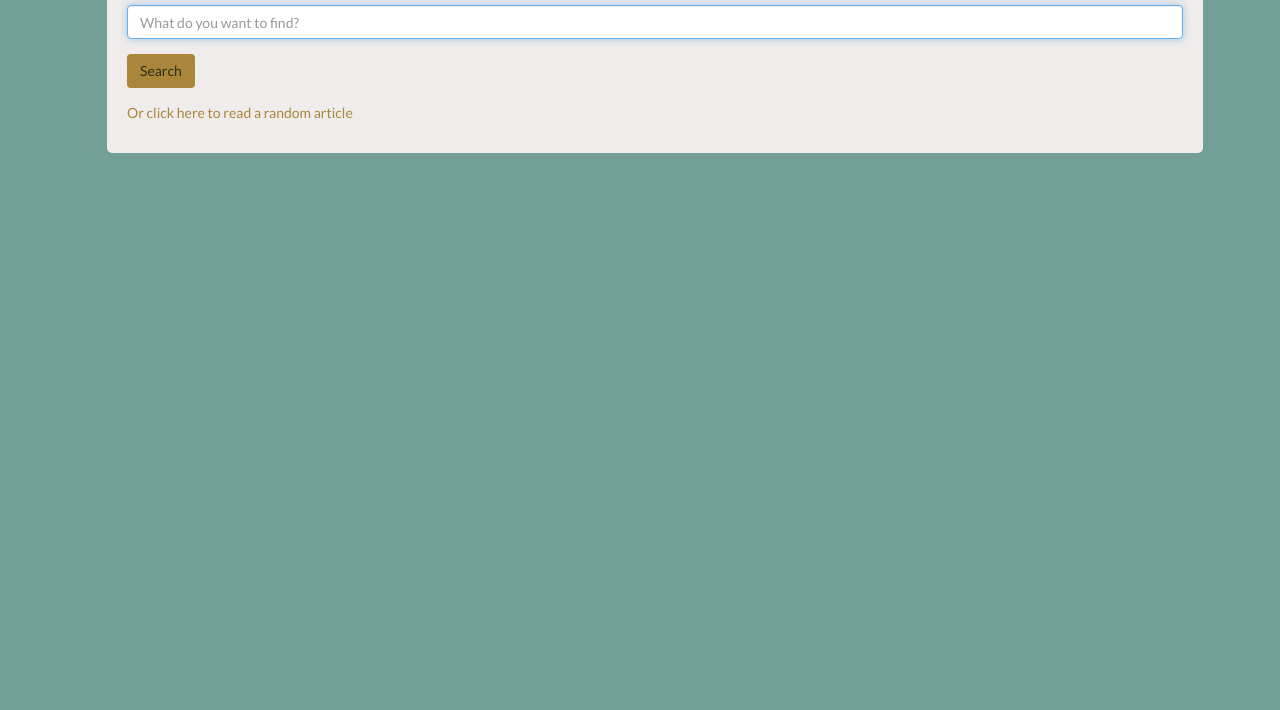
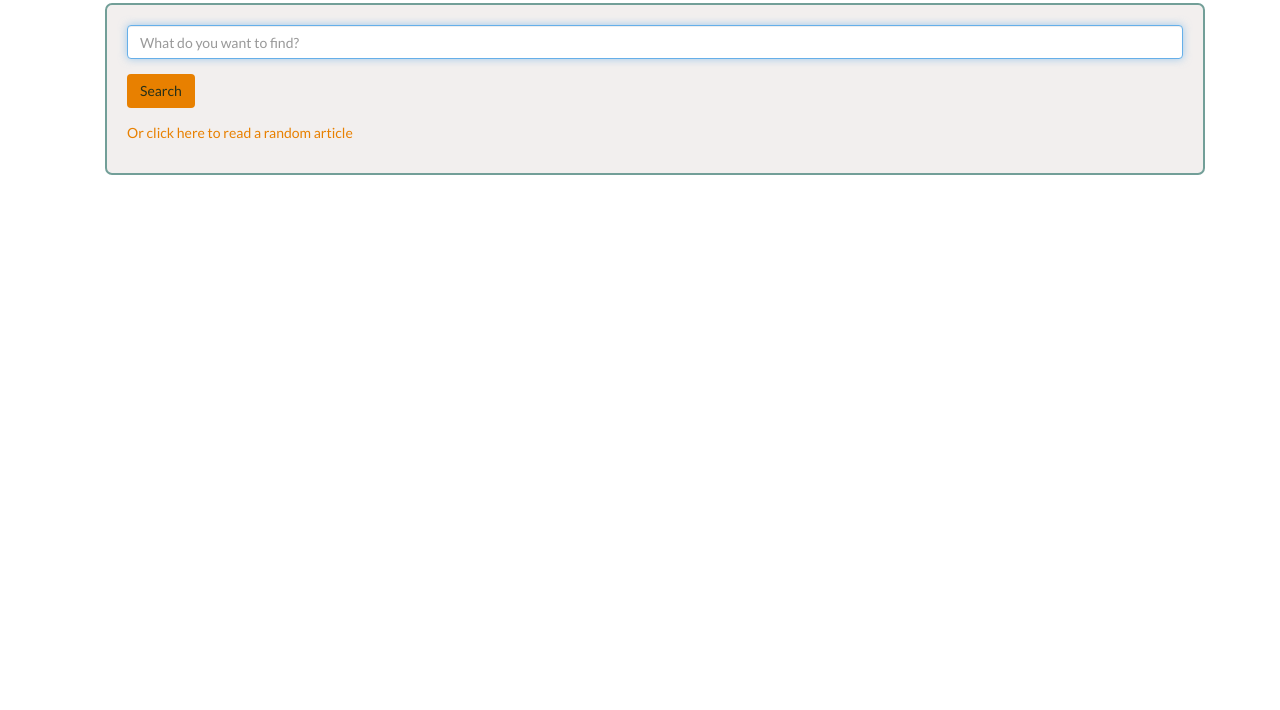
Before and after one commit to ananasij/wiki-viewer, a plain HTML site: page index.html in a window 1280 px wide. Shown: the part 90-800 px from the top of the page. Drawn offline with Linux system fonts and the light colour scheme.

Commit message:
Small styles update

```diff
--- a/styles.css
+++ b/styles.css
@@ -2,27 +2,31 @@
     font-family: 'Lato', sans-serif;
 }
 
+h2 {
+    color: #283018;
+}
+
 .body-style {
-    background-color: #729f98;
+    background-color: #ffffff;
 }
 
 .page-container {
-    background-color: #729f98;
+    background-color: #ffffff;
     background-size: 100%;
 }
 
 .container {
-    /*margin: 5px;*/
+    margin: 5px;
 }
 
 .page-container {
-    /*padding: 10px;*/
+    padding: 10px;
 }
 
 .formContainer,
 .entry-container {
     margin: 20px;
-    background-color: #f0eceb;
+    background-color: #F2EFEE;
     padding: 20px;
     border-radius: 7px;
     border-width: 2px;
@@ -31,7 +35,7 @@
 }
 
 .entry-container:hover {
-    border-color: #aa863a;
+    border-color: #E88000;
 }
 
 .well.formContainer {
@@ -43,20 +47,17 @@
     color: #283018;
 }
 
-.a-custom {
-    color: #aa863a;
+.a-custom,
+.a-custom:visited {
+    color: #E88000;
 }
 
 .a-custom:active {
     color: #729f98;
 }
 
-.a-custom:visited {
-    color: #283018;
-}
-
 .btn-custom {
-    background-color: #aa863a;
+    background-color: #E88000;
     color: #283018;
 }
 
```
